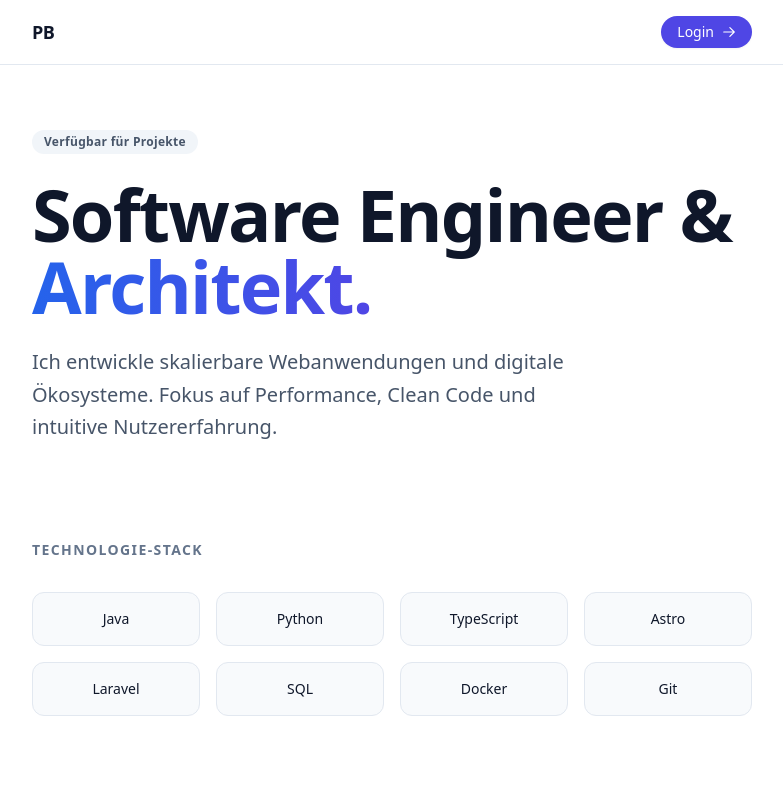
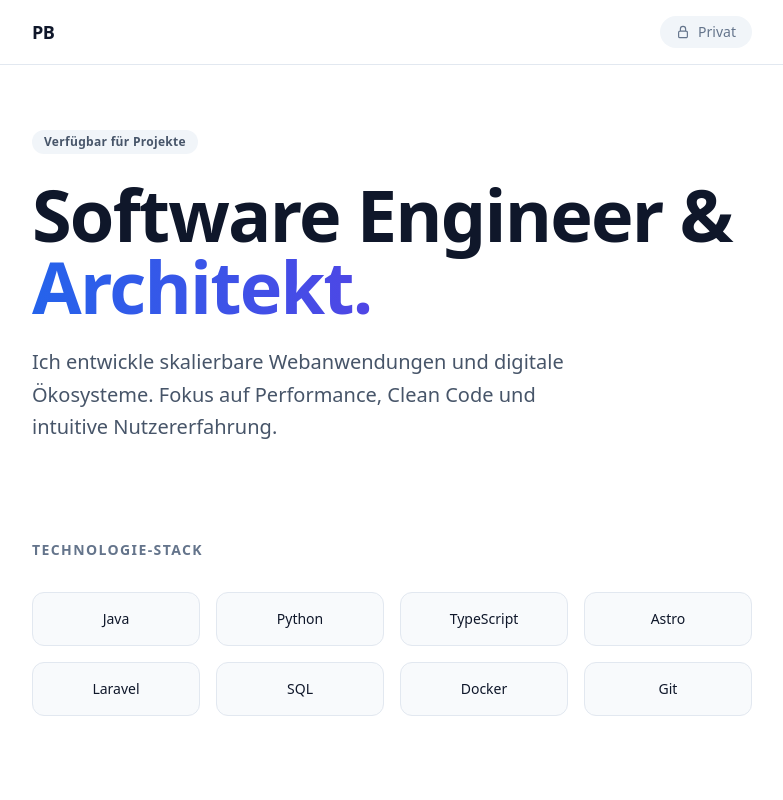
Before and after one commit to philipp-boehm/philipp-boehm.com, an Astro site: page / in a window 1280 px wide. Shown: the top 800 px of the page, without its empty margins (248-1031 px from the left). Built offline with nearby package versions, Linux system fonts and the light colour scheme; Astro itself is replaced by a stand-in of ours.

Commit message:
Changed Button for entering personal space.

```diff
--- a/src/components/Header.astro
+++ b/src/components/Header.astro
@@ -9,12 +9,14 @@
 
         <a
             href="https://personal.philipp-boehm.com/login"
-            class="group flex items-center gap-2 px-4 py-1.5 text-sm font-medium text-white bg-indigo-600 hover:bg-indigo-500 rounded-full transition-all shadow-sm hover:shadow-indigo-500/25"
+            target="_blank"
+            class="group flex items-center gap-2 px-4 py-1.5 text-sm font-medium text-slate-500 hover:text-slate-900 dark:text-slate-400 dark:hover:text-white bg-slate-100 hover:bg-slate-200 dark:bg-slate-800 dark:hover:bg-slate-700 rounded-full transition-all"
         >
-            <span>Login</span>
-            <svg xmlns="http://www.w3.org/2000/svg" fill="none" viewBox="0 0 24 24" stroke-width="2" stroke="currentColor" class="w-3.5 h-3.5 group-hover:translate-x-0.5 transition-transform">
-                <path stroke-linecap="round" stroke-linejoin="round" d="M13.5 4.5 21 12m0 0-7.5 7.5M21 12H3" />
+            <svg xmlns="http://www.w3.org/2000/svg" fill="none" viewBox="0 0 24 24" stroke-width="2" stroke="currentColor" class="w-3.5 h-3.5">
+                <path stroke-linecap="round" stroke-linejoin="round" d="M16.5 10.5V6.75a4.5 4.5 0 1 0-9 0v3.75m-.75 11.25h10.5a2.25 2.25 0 0 0 2.25-2.25v-6.75a2.25 2.25 0 0 0-2.25-2.25H6.75a2.25 2.25 0 0 0-2.25 2.25v6.75a2.25 2.25 0 0 0 2.25 2.25Z" />
             </svg>
+
+            <span>Privat</span>
         </a>
 
     </div>
```
